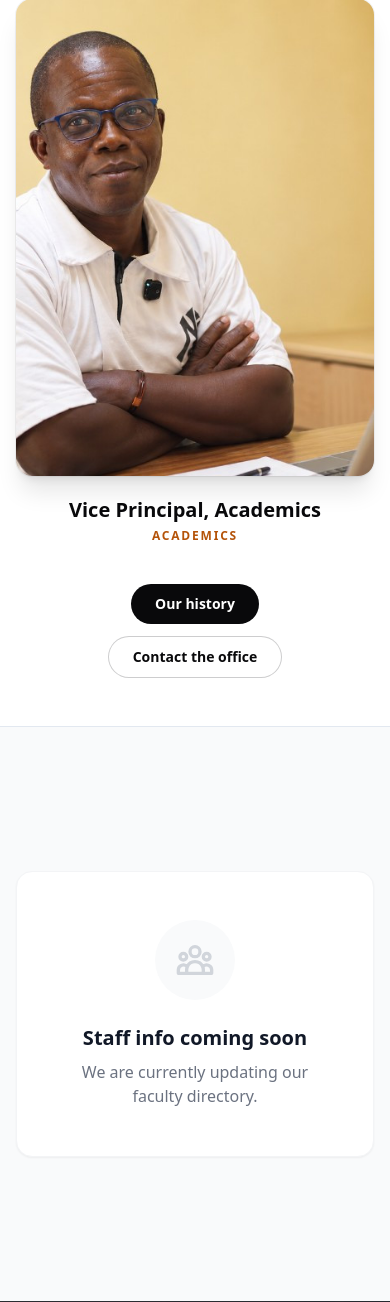
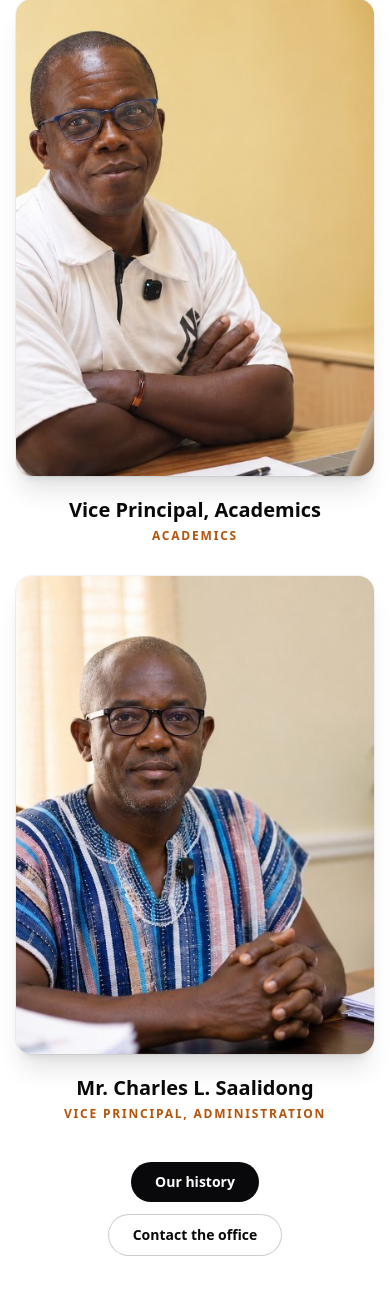
Before and after one commit to androidnega/kti, a PHP site: page /KTI/staff in a window 390 px wide. Shown: the part 1282-2584 px from the top of the page. Run offline with PHP 8.4, Linux system fonts and the light colour scheme; some libraries are stand-ins or nearby versions.

Commit message:
Staff: add Vice Principal Administration to leadership grid
Adds Mr. Charles L. Saalidong (Vice Principal, Administration) as a
third leadership card and adjusts the grid to 3 columns on lg+
(stays 2 on sm/md, 1 on mobile). Image compressed to ~102 KB JPEG
at public/assets/images/vp-administration.jpg.

Co-authored-by: Cursor <cursoragent@cursor.com>

```diff
--- a/app/views/staff.php
+++ b/app/views/staff.php
@@ -27,7 +27,7 @@
             </p>
         </div>
 
-        <div class="mt-10 grid grid-cols-1 gap-8 sm:grid-cols-2 sm:gap-10">
+        <div class="mt-10 grid grid-cols-1 gap-8 sm:grid-cols-2 sm:gap-10 lg:grid-cols-3">
             <?php
             $leaders = [
                 [
@@ -41,6 +41,12 @@
                     'role' => 'Academics',
                     'image' => 'assets/images/vp-academics.jpg',
                     'alt' => 'Portrait of the Vice Principal, Academics',
+                ],
+                [
+                    'name' => 'Mr. Charles L. Saalidong',
+                    'role' => 'Vice Principal, Administration',
+                    'image' => 'assets/images/vp-administration.jpg',
+                    'alt' => 'Portrait of Mr. Charles L. Saalidong, Vice Principal, Administration',
                 ],
             ];
             foreach ($leaders as $leader):
```
Also changed, not shown: public/assets/images/vp-administration.jpg (added).
